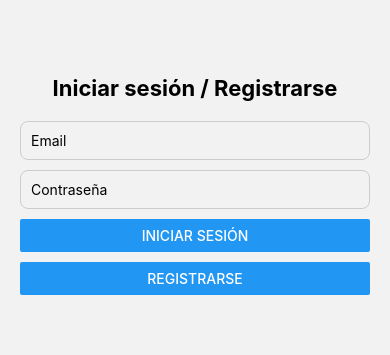
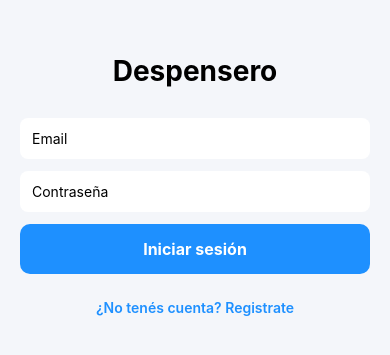
Before and after one commit to dan1eld6/despensero, a React Native app: screen /Login in a window 390 px wide. Shown: the part 237-592 px from the top of the page. Built offline with nearby package versions, Linux system fonts and the light colour scheme.

Commit message:
segundo commit

```diff
--- a/firebase/firebase.js
+++ b/firebase/firebase.js
@@ -1,26 +1,28 @@
+// firebase/firebase.js
 import { initializeApp } from 'firebase/app';
-import { get, getDatabase } from 'firebase/database';
-import { getAuth, signInWithEmailAndPassword } from 'firebase/auth';
+import { getDatabase } from 'firebase/database';
+import {
+    initializeAuth,
+    getReactNativePersistence
+} from 'firebase/auth';
+import AsyncStorage from '@react-native-async-storage/async-storage';
 
 const firebaseConfig = {
     apiKey: 'AIzaSyDDf56pyWMYoAALD-K9zKrxh0oCsxaOCHo',
     authDomain: 'despensero-e5e41.firebaseapp.com',
     databaseURL: 'https://despensero-e5e41-default-rtdb.firebaseio.com',
     projectId: 'despensero-e5e41',
-    storageBucket: 'despensero-e5e41.firebasestorage.app',
+    storageBucket: 'despensero-e5e41.appspot.com',
     messagingSenderId: '582160033762',
     appId: '1:582160033762:android:06f9f864ee88432ccefbbb',
 };
 
 const app = initializeApp(firebaseConfig);
+
+// Base de datos
 export const db = getDatabase(app);
-export const auth=getAuth(app);
 
-export const loginWithEmail = async (email, password) => {
-  try {
-    const userCredential = await signInWithEmailAndPassword(auth, email, password);
-    return userCredential.user;
-  } catch (error) {
-    throw error;
-  }
-};
+// Auth con persistencia en AsyncStorage
+export const auth = initializeAuth(app, {
+    persistence: getReactNativePersistence(AsyncStorage),
+});
--- a/navigation/Navigator.jsx
+++ b/navigation/Navigator.jsx
@@ -4,22 +4,20 @@ import { createNativeStackNavigator } from '@react-navigation/native-stack';
 import { NavigationContainer } from '@react-navigation/native';
 import { useSelector } from 'react-redux';
 
+import HomeScreen from '../screens/HomeScreen';
 import CategoriesScreen from '../screens/CategoriesScreen';
 import ItemsScreen from '../screens/ItemScreen';
 import AddEditItemScreen from '../screens/AddEditItemScreen';
 import ScannerScreen from '../screens/ScannerScreen';
-import HomeScreen from '../screens/HomeScreen';
 import LowStockScreen from '../screens/LowStockScreen';
 import ExpiringSoonScreen from '../screens/ExpiringSoonScreen';
 import ExpiredScreen from '../screens/ExpiredScreen';
-import AuthScreen from '../screens/AuthScreen'; // NUEVO
+import LoginScreen from '../screens/LoginScreen';
 
 import { fetchLowStockItems } from '../db/database';
 
 const Tab = createBottomTabNavigator();
 const Stack = createNativeStackNavigator();
-
-/* ---------- STACK ---------- */
 
 function DespensaStack() {
   return (
@@ -35,10 +33,9 @@ function DespensaStack() {
   );
 }
 
-/* ---------- TAB ---------- */
-
-function MainTabs() {
+export default function Navigator() {
   const [lowStockCount, setLowStockCount] = useState(0);
+  const user = useSelector(state => state.auth.user);
 
   const load = async () => {
     const low = await fetchLowStockItems();
@@ -46,12 +43,16 @@ function MainTabs() {
   };
 
   useEffect(() => {
+    if (user) {
       load();
       const interval = setInterval(load, 3000);
       return () => clearInterval(interval);
-  }, []);
+    }
+  }, [user]);
 
   return (
+    <NavigationContainer>
+      {user ? (
         <Tab.Navigator screenOptions={{ headerShown: false }}>
           <Tab.Screen name="Home" component={HomeScreen} />
           <Tab.Screen
@@ -59,33 +60,15 @@ function MainTabs() {
             component={DespensaStack}
             options={{
               tabBarBadge: lowStockCount > 0 ? lowStockCount : undefined,
-          tabBarBadgeStyle: {
-            backgroundColor: 'red',
-            color: 'white',
-            fontWeight: '700',
-          },
+              tabBarBadgeStyle: { backgroundColor: 'red', color: 'white', fontWeight: '700' },
             }}
           />
         </Tab.Navigator>
-  );
-}
-
-/* ---------- ROOT NAVIGATOR CON AUTH ---------- */
-
-export default function Navigator() {
-  const { user } = useSelector((state) => state.auth); // usuario logueado desde redux
-
-  return (
-    <NavigationContainer>
+      ) : (
         <Stack.Navigator screenOptions={{ headerShown: false }}>
-        {!user ? (
-          // Si no hay usuario, mostrar pantalla de login/registro
-          <Stack.Screen name="Auth" component={AuthScreen} />
-        ) : (
-          // Si hay usuario logueado, mostrar tabs principales
-          <Stack.Screen name="Main" component={MainTabs} />
+          <Stack.Screen name="Login" component={LoginScreen} />
+        </Stack.Navigator>
       )}
-      </Stack.Navigator>
     </NavigationContainer>
   );
 }
--- a/package.json
+++ b/package.json
@@ -9,6 +9,7 @@
     "web": "expo start --web"
   },
   "dependencies": {
+    "@react-native-async-storage/async-storage": "2.2.0",
     "@react-native-community/datetimepicker": "8.4.4",
     "@react-navigation/bottom-tabs": "^7.8.11",
     "@react-navigation/native-stack": "^7.8.5",
--- a/screens/AuthScreen.jsx
+++ /dev/null
@@ -1,60 +0,0 @@
-import React, { useState } from 'react';
-import { View, TextInput, Button, Text, StyleSheet, Alert } from 'react-native';
-import { useDispatch, useSelector } from 'react-redux';
-import { signInUser, signUpUser } from '../app/authSlice';
-import { loginWithEmail } from '../firebase/firebase';
-
-const handleLogin = async () => {
-  try {
-    const user = await loginWithEmail(email, password);
-    console.log('Usuario logueado', user.uid);
-  } catch (e) {
-    console.error(e.message);
-  }
-};
-
-export default function AuthScreen({ navigation }) {
-  const [email, setEmail] = useState('');
-  const [password, setPassword] = useState('');
-  const dispatch = useDispatch();
-  const { loading, error, user } = useSelector((state) => state.auth);
-
-  const handleSignIn = async () => {
-    const result = await dispatch(signInUser({ email, password }));
-    if (result.error) Alert.alert('Error', result.error.message || result.error);
-  };
-
-  const handleSignUp = async () => {
-    const result = await dispatch(signUpUser({ email, password }));
-    if (result.error) Alert.alert('Error', result.error.message || result.error);
-  };
-
-  if (user) {
-    // Si el usuario está logueado, navegar a Home
-    navigation.replace('Home');
-  }
-
-  return (
-    <View style={styles.container}>
-      <Text style={styles.title}>Iniciar sesión / Registrarse</Text>
-      <TextInput placeholder="Email" value={email} onChangeText={setEmail} style={styles.input} />
-      <TextInput
-        placeholder="Contraseña"
-        value={password}
-        onChangeText={setPassword}
-        secureTextEntry
-        style={styles.input}
-      />
-      <Button title={loading ? 'Cargando...' : 'Iniciar sesión'} onPress={handleSignIn} />
-      <View style={{ height: 10 }} />
-      <Button title="Registrarse" onPress={handleSignUp} />
-      {error && <Text style={{ color: 'red', marginTop: 10 }}>{error}</Text>}
-    </View>
-  );
-}
-
-const styles = StyleSheet.create({
-  container: { flex: 1, justifyContent: 'center', padding: 20 },
-  title: { fontSize: 22, fontWeight: '700', marginBottom: 20, textAlign: 'center' },
-  input: { borderWidth: 1, borderColor: '#ccc', borderRadius: 8, padding: 10, marginBottom: 10 },
-});
--- /dev/null
+++ b/screens/LoginScreen.jsx
@@ -0,0 +1,96 @@
+// screens/LoginScreen.jsx
+import React, { useState, useEffect } from 'react';
+import { View, Text, TextInput, TouchableOpacity, StyleSheet, ActivityIndicator } from 'react-native';
+import { useDispatch, useSelector } from 'react-redux';
+import { login, register, loadUserFromStorage } from '../app/authSlice';
+
+export default function LoginScreen() {
+  const [email, setEmail] = useState('');
+  const [password, setPassword] = useState('');
+  const [isRegisterMode, setIsRegisterMode] = useState(false); // Alternar login/registro
+
+  const dispatch = useDispatch();
+  const { user, loading, error } = useSelector(state => state.auth);
+
+  // Cargar usuario desde AsyncStorage al iniciar la app
+  useEffect(() => {
+    dispatch(loadUserFromStorage());
+  }, [dispatch]);
+
+  // Si ya hay usuario logueado, podés redirigir a otra pantalla
+  useEffect(() => {
+    if (user) {
+      console.log('Usuario logueado:', user);
+      // Aquí podés navegar a otra pantalla, ej:
+      // navigation.replace('HomeScreen');
+    }
+  }, [user]);
+
+  const handleSubmit = () => {
+    if (isRegisterMode) {
+      dispatch(register({ email, password }));
+    } else {
+      dispatch(login({ email, password }));
+    }
+  };
+
+  return (
+    <View style={styles.container}>
+      <Text style={styles.title}>Despensero</Text>
+
+      {error && <Text style={styles.error}>{error}</Text>}
+
+      <TextInput
+        style={styles.input}
+        placeholder="Email"
+        value={email}
+        onChangeText={setEmail}
+        keyboardType="email-address"
+        autoCapitalize="none"
+      />
+
+      <TextInput
+        style={styles.input}
+        placeholder="Contraseña"
+        value={password}
+        onChangeText={setPassword}
+        secureTextEntry
+      />
+
+      <TouchableOpacity
+        style={styles.button}
+        onPress={handleSubmit}
+        disabled={loading}
+      >
+        {loading ? (
+          <ActivityIndicator color="#fff" />
+        ) : (
+          <Text style={styles.buttonText}>
+            {isRegisterMode ? 'Registrarse' : 'Iniciar sesión'}
+          </Text>
+        )}
+      </TouchableOpacity>
+
+      <TouchableOpacity
+        onPress={() => setIsRegisterMode(!isRegisterMode)}
+        style={{ marginTop: 15 }}
+      >
+        <Text style={styles.toggleText}>
+          {isRegisterMode
+            ? '¿Ya tenés cuenta? Inicia sesión'
+            : '¿No tenés cuenta? Registrate'}
+        </Text>
+      </TouchableOpacity>
+    </View>
+  );
+}
+
+const styles = StyleSheet.create({
+  container: { flex: 1, justifyContent: 'center', padding: 20, backgroundColor: '#f4f6fa' },
+  title: { fontSize: 28, fontWeight: '700', textAlign: 'center', marginBottom: 30 },
+  input: { backgroundColor: '#fff', padding: 12, borderRadius: 8, marginBottom: 12 },
+  button: { backgroundColor: '#1e90ff', padding: 15, borderRadius: 10, alignItems: 'center' },
+  buttonText: { color: '#fff', fontWeight: '700', fontSize: 16 },
+  error: { color: 'red', marginBottom: 10, textAlign: 'center' },
+  toggleText: { color: '#1e90ff', textAlign: 'center', marginTop: 10, fontWeight: '600' },
+});
```
Also changed, not shown: app/authSlice.js (+85 -25 lines), services/despensaApi.js (+69 -69 lines), services/syncService.js (+10 -10 lines), services/api.js (indentation only), 1 other file (tests, documents, lock files or other folders). Lines whose indentation alone changed are shown as unchanged.
